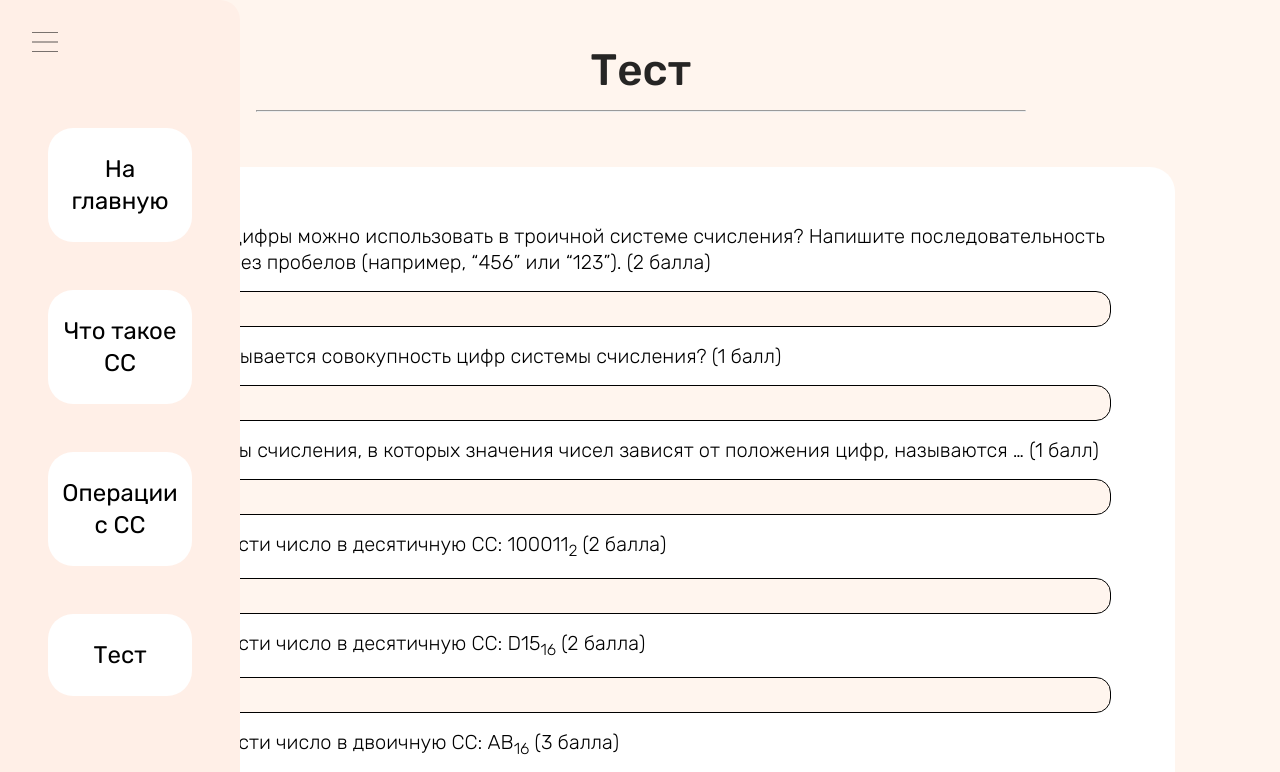
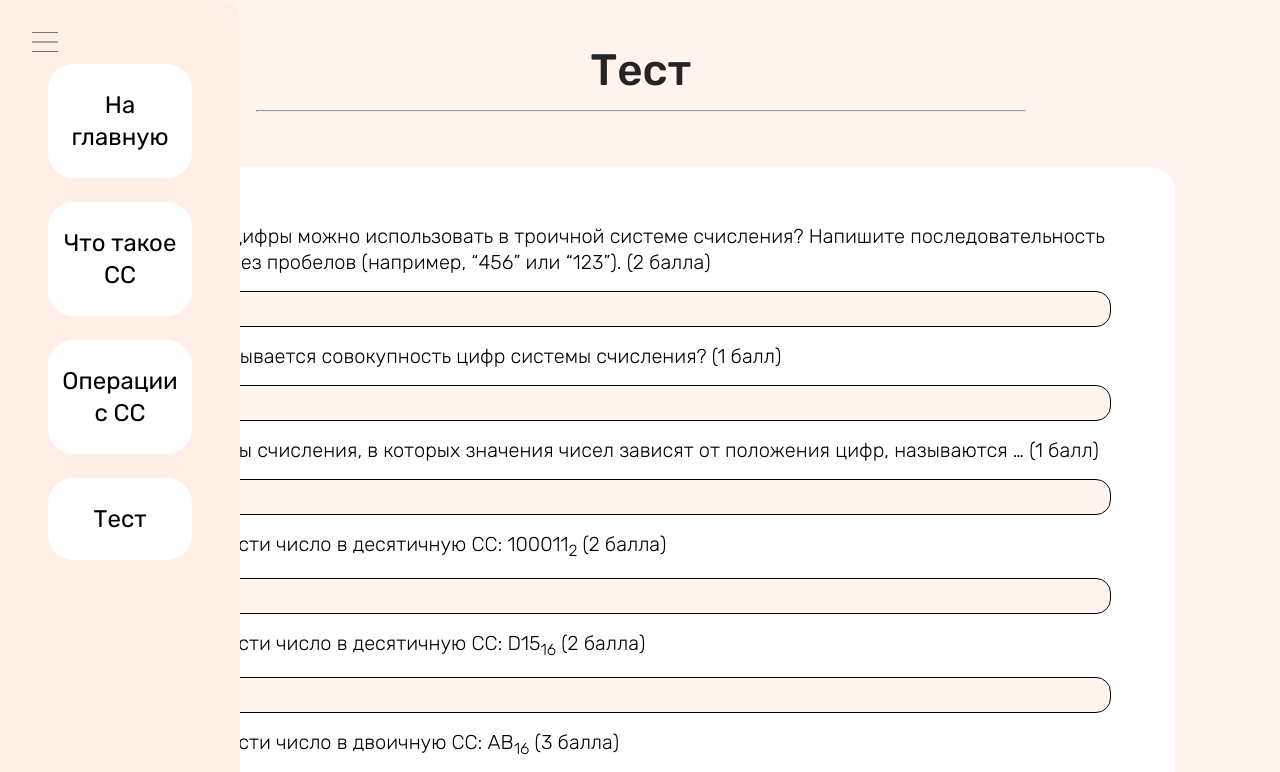
Before and after one commit to IceMisha/NumSys, a plain HTML site: page HTML/Test.html in a window 1280 px wide. Both pictures are taken after a click on the picture 44 px from the left and 42 px from the top of the page. Shown: the top 772 px of the page. Drawn offline with Linux system fonts and the light colour scheme.

Commit message:
Add files via upload

```diff
--- a/style.css
+++ b/style.css
@@ -111,7 +111,7 @@ body {
     border-radius: 25px;
     border: none;
     align-items: center;
-    margin: 3rem 3rem 0 3rem;
+    margin: 1.5rem 3rem 0 3rem;
 
     font-family: 'Rubik',sans-serif;
     line-height: 2rem;
@@ -121,7 +121,7 @@ body {
     align-items: center;
     }
 .sidebut:first-child{
-    margin-top: 8rem;
+    margin-top: 4rem;
 }
 .dttitle:hover:after{
     content: attr(data-title);
```
